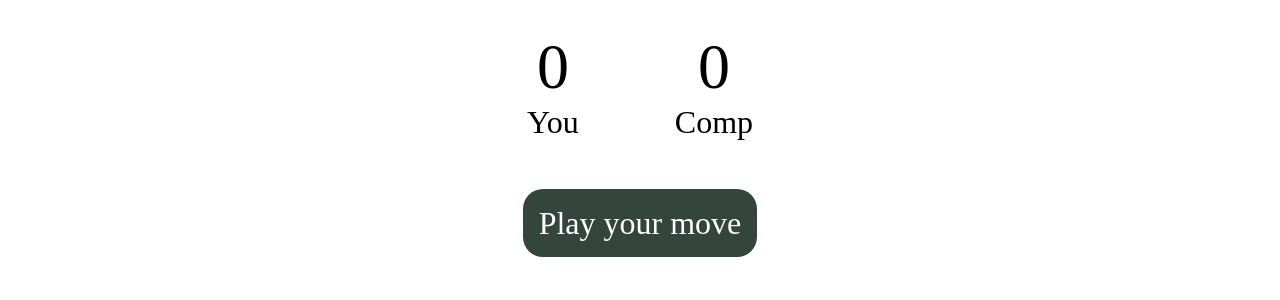
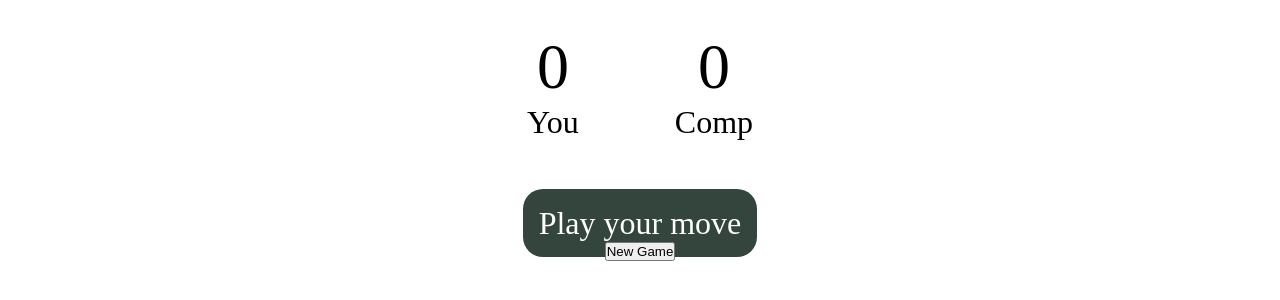
Before and after one commit to Owais-amin-07/Rock-Paper-Scissors-Game, a plain HTML site: page index.html in a window 1280 px wide. Shown: the part 296-596 px from the top of the page. Drawn offline with Linux system fonts and the light colour scheme.

Commit message:
Update index.html

```diff
--- a/index.html
+++ b/index.html
@@ -41,6 +41,10 @@
         <p id="msg">Play your move</p>
     </div>
 
+    <div class="reset-score">
+        <button id="resetScore">New Game</button>
+    </div>
+
     <script src="script.js"></script>
 </body>
 </html>
```
